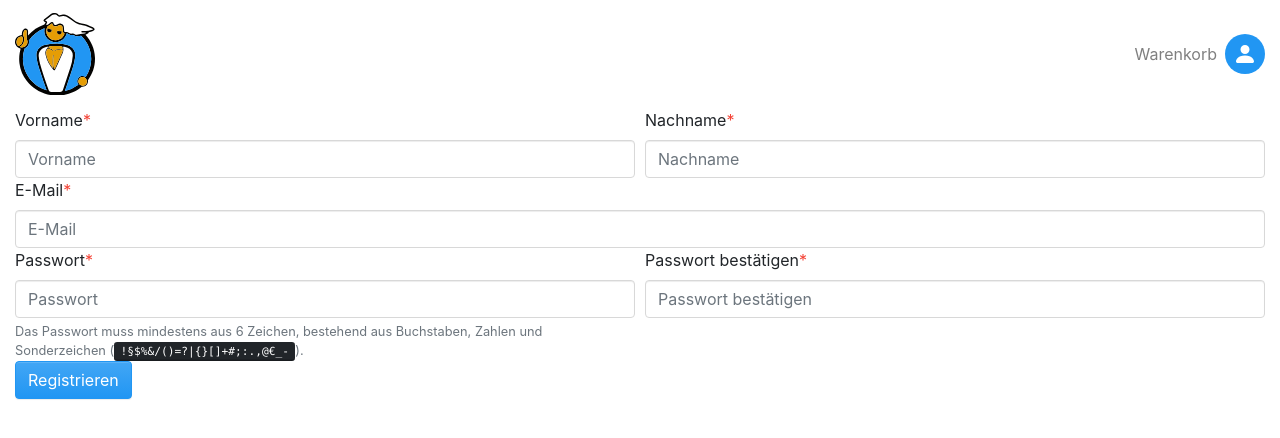
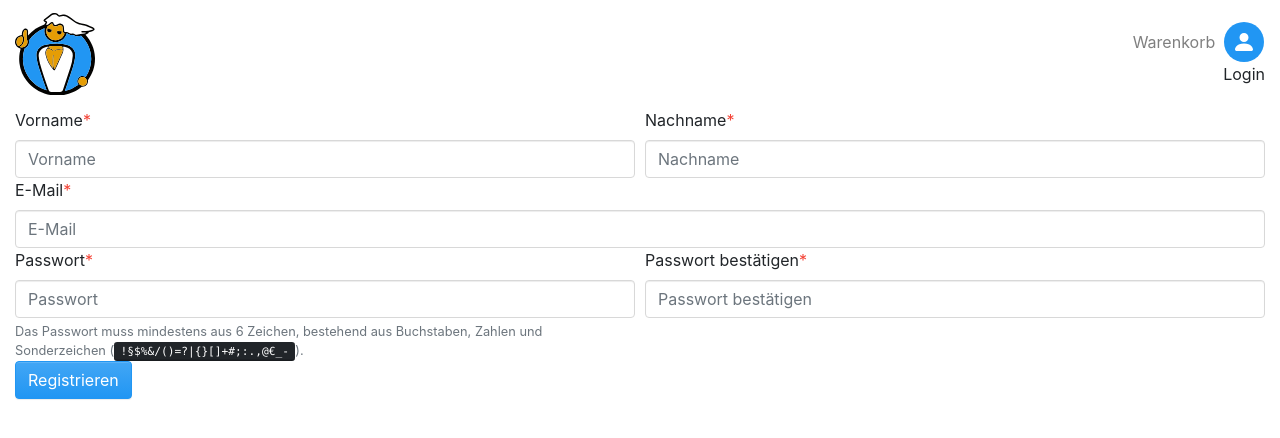
Before and after one commit to jtpfa/hatschi, a Nuxt app in the folder frontend/: page / in a window 1280 px wide. Shown: the top 438 px of the page. Built offline with nearby package versions, Linux system fonts and the light colour scheme.

Commit message:
Insert label for icon and hover state

```diff
--- a/frontend/components/layout/header.vue
+++ b/frontend/components/layout/header.vue
@@ -11,8 +11,9 @@
                 <!-- Right aligned nav items -->
                 <b-navbar-nav class="ml-auto">
                     <b-nav-item href="#">Warenkorb</b-nav-item>
-                    <span v-b-modal.modal-center>
-                        <b-avatar variant="primary"/>
+                    <span class="d-flex align-items-center flex-md-column login" v-b-modal.modal-center>
+                        <b-avatar variant="primary" class="mr-2 mr-md-0"/>
+                        Login
                     </span>
                 </b-navbar-nav>
             </b-collapse>
@@ -38,4 +39,12 @@
             height: auto;
         }
     }
+
+    .login {
+        transition: opacity 0.3s ease-in-out;
+
+        &:hover {
+            opacity: 0.8;
+        }
+    }
 </style>
```
